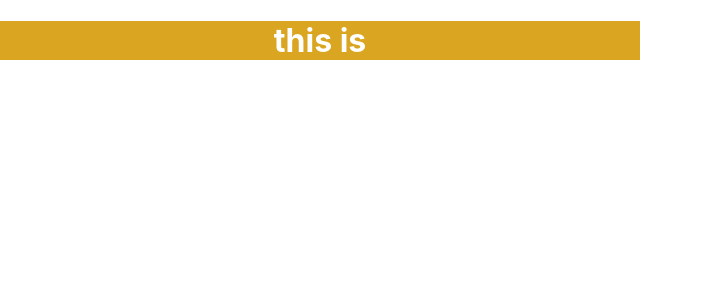
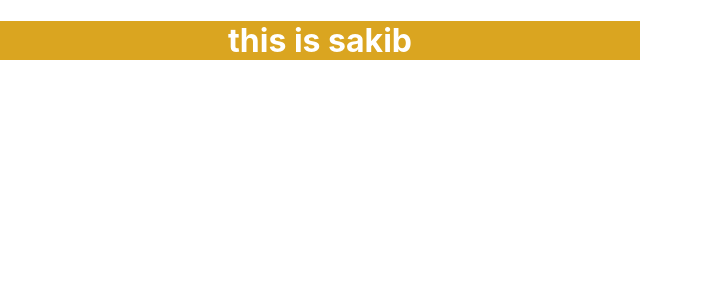
Before and after one commit to shamsenurshanto/react-branches, a React (Create React App) app: page / in a window 1280 px wide. Shown: the top 300 px of the page, without its empty margins (0-703 px from the left). Built offline with nearby package versions, Linux system fonts and the light colour scheme.

Commit message:
push the com

```diff
--- a/src/App.js
+++ b/src/App.js
@@ -7,14 +7,13 @@ function App() {
   return (
 
     <div className="App">
-     <Person>
-
-     </Person>
+     <Person name="sakib"></Person>
     </div>
   );
 }
- function Person()
+ function Person(props)
  {
+   console.log(props);
    const person={
     backgroundColor: "goldenrod",
     color:"#ffffff",
@@ -23,7 +22,7 @@ function App() {
    return (
 
      <div style={person} >
-       <h1>this is </h1>
+       <h1>this is {props.name} </h1>
      </div>
    );
  }
```
